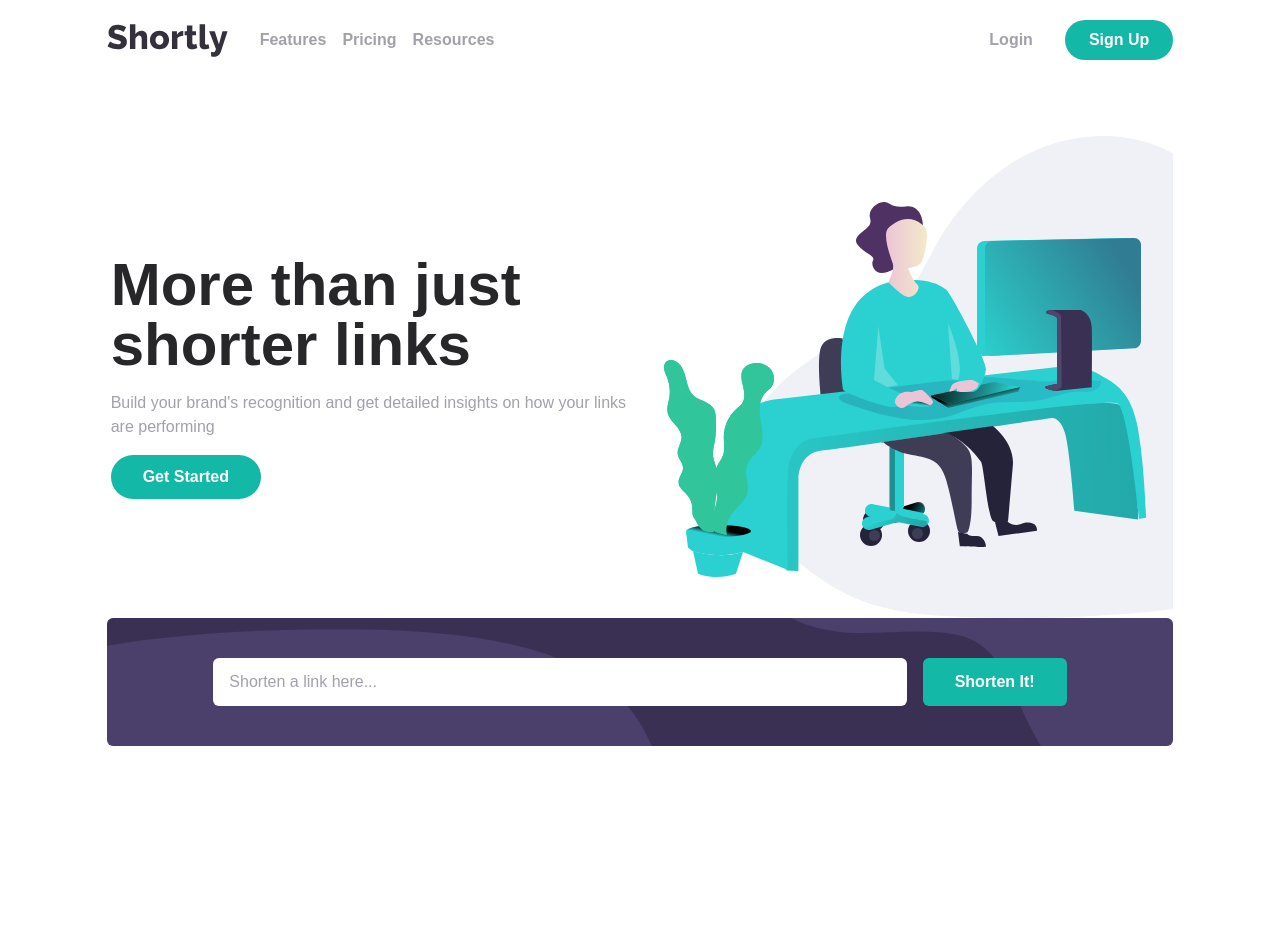
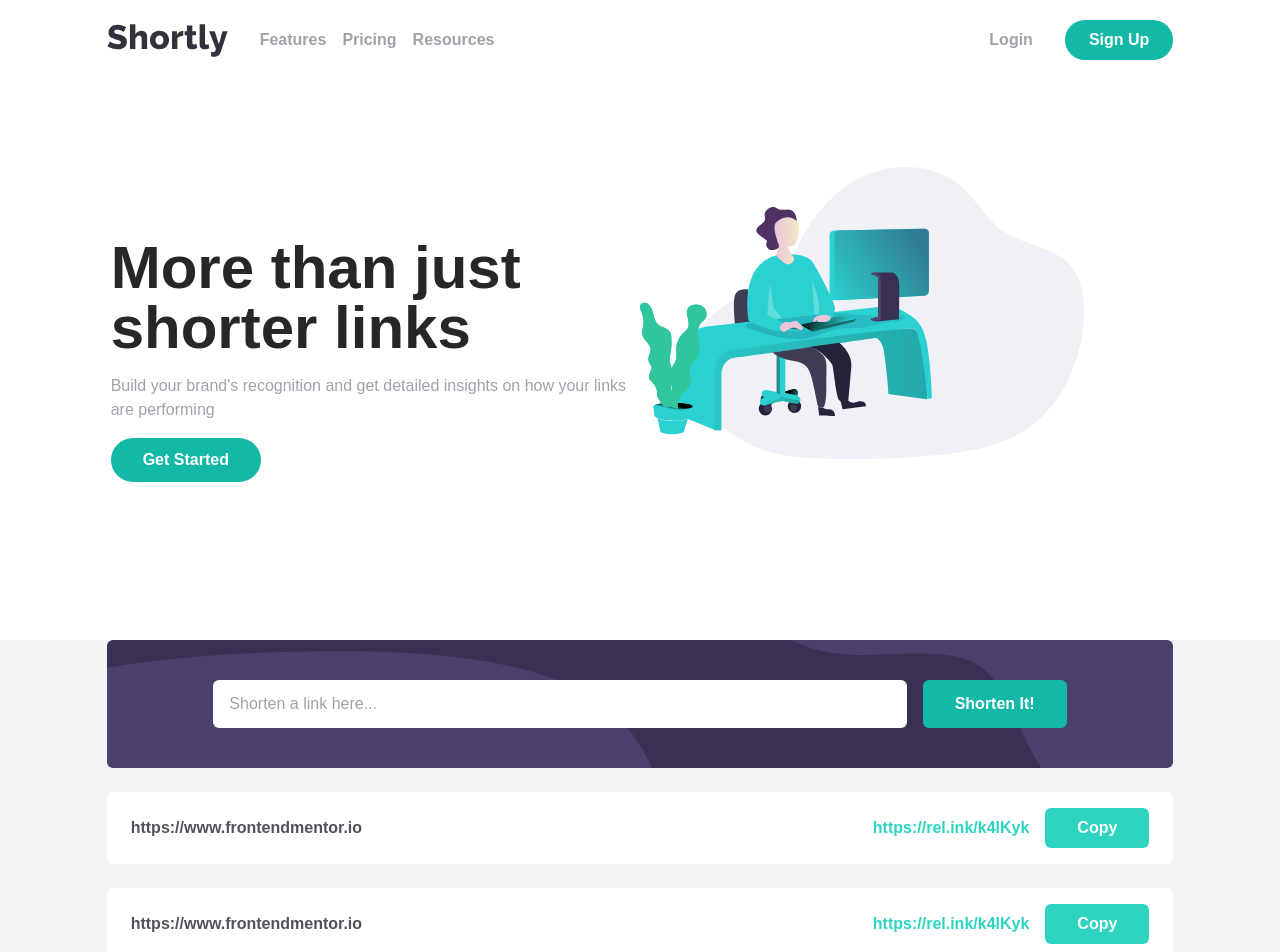
Before and after one commit to michelwene/url-shortening, a React (Create React App) app: page / in a window 1280 px wide. Shown: the top 952 px of the page. Before the commit the page ends 800 px from the top, so only its background shows below. Built offline with nearby package versions, Linux system fonts and the light colour scheme.

Commit message:
feat: shorten and ShortenedLinks

```diff
--- a/src/components/Layout/index.jsx
+++ b/src/components/Layout/index.jsx
@@ -1,13 +1,23 @@
 import Header from "../Header";
 import { Main } from "../Main";
 import { ShortenLink } from "../Shorten";
+import { ShortenedLink } from "../Shorten/Shortened-Link";
 
 export default function Layout() {
   return (
-    <div className="flex items-center w-5/6 h-screen mx-auto flex-col overflow-x-hidden">
-      <Header />
-      <Main />
-      <ShortenLink />
-    </div>
+    <>
+      <section className="flex items-center w-5/6 h-auto mx-auto flex-col overflow-x-hidden bg-white relative z-10">
+        <Header />
+        <Main />
+      </section>
+      <section className="h-auto overflow-x-hidden bg-gray-100 pb-8">
+        <div className="w-5/6 mx-auto">
+          <ShortenLink />
+          <ShortenedLink />
+          <ShortenedLink />
+          <ShortenedLink />
+        </div>
+      </section>
+    </>
   );
 }
--- a/src/components/Main/index.jsx
+++ b/src/components/Main/index.jsx
@@ -3,7 +3,7 @@ import { Button } from "../Button";
 
 export function Main() {
   return (
-    <main className="flex items-center w-full mt-14 ">
+    <main className="flex items-center w-full h-[35rem]">
       <div className="w-1/2 h-full flex flex-col items-start justify-center gap-y-4 pl-1">
         <h1 className="font-extrabold text-6xl text-zinc-800">
           More than just shorter links
@@ -16,10 +16,8 @@ export function Main() {
           Get Started
         </Button>
       </div>
-      <div className="w-1/2 ">
-        <span className="relative -right-6 -z-50">
-          <IconWorking />
-        </span>
+      <div className="w-1/2 h-full ">
+        <div className="h-5/6 w-5/6 bg-[url('/public/images/illustration-working.svg')] bg-contain bg-center bg-no-repeat"></div>
       </div>
     </main>
   );
--- /dev/null
+++ b/src/components/Shorten/Shortened-Link/index.jsx
@@ -0,0 +1,21 @@
+import { Button } from "../../Button";
+
+export function ShortenedLink() {
+  return (
+    <div className="w-full  mt-6">
+      <div className="flex items-center justify-between bg-white py-4 px-6 rounded-md">
+        <div>
+          <p className="text-zinc-600 font-bold">
+            https://www.frontendmentor.io
+          </p>
+        </div>
+        <div className="flex items-center gap-x-4">
+          <p className="text-teal-400 font-bold">https://rel.ink/k4lKyk</p>
+          <Button className="text-white font-bold bg-teal-400 py-2 px-8 rounded-md hover:opacity-70 active:bg-teal-700 focus:outline-none focus:ring focus:rign-teal-700 focus:shadow-outline-teal">
+            Copy
+          </Button>
+        </div>
+      </div>
+    </div>
+  );
+}
--- a/src/components/Shorten/index.jsx
+++ b/src/components/Shorten/index.jsx
@@ -1,8 +1,12 @@
+import { useState } from "react";
 import { Button } from "../Button";
+import { ShortenedLink } from "./Shortened-Link";
 
 export function ShortenLink() {
+  const [links] = useState();
   return (
-    <div className="w-full h-32 bg-[url('/public/images/bg-shorten-desktop.svg')] bg-no-repeat bg-center bg-cover bg-[#3A3054] rounded-md">
+    <>
+      <div className=" h-32 mx-auto bg-[url('/public/images/bg-shorten-desktop.svg')] bg-no-repeat bg-center bg-cover bg-[#3A3054] rounded-md">
         <div className="w-4/5 h-full mx-auto flex items-center justify-center gap-x-4">
           <input
             type="text"
@@ -17,5 +21,6 @@ export function ShortenLink() {
           </Button>
         </div>
       </div>
+    </>
   );
 }
```
Lines whose indentation alone changed are shown as unchanged.
